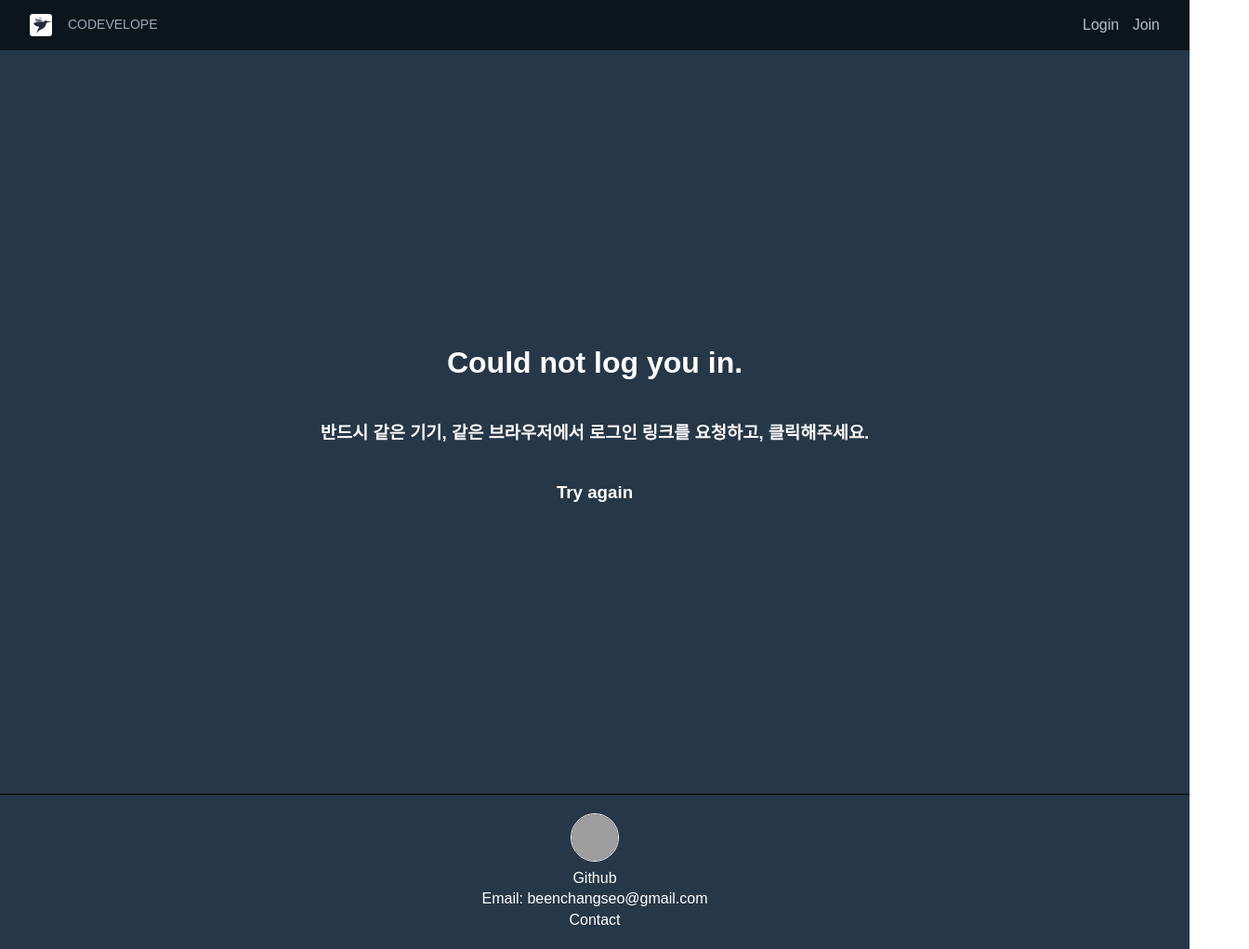
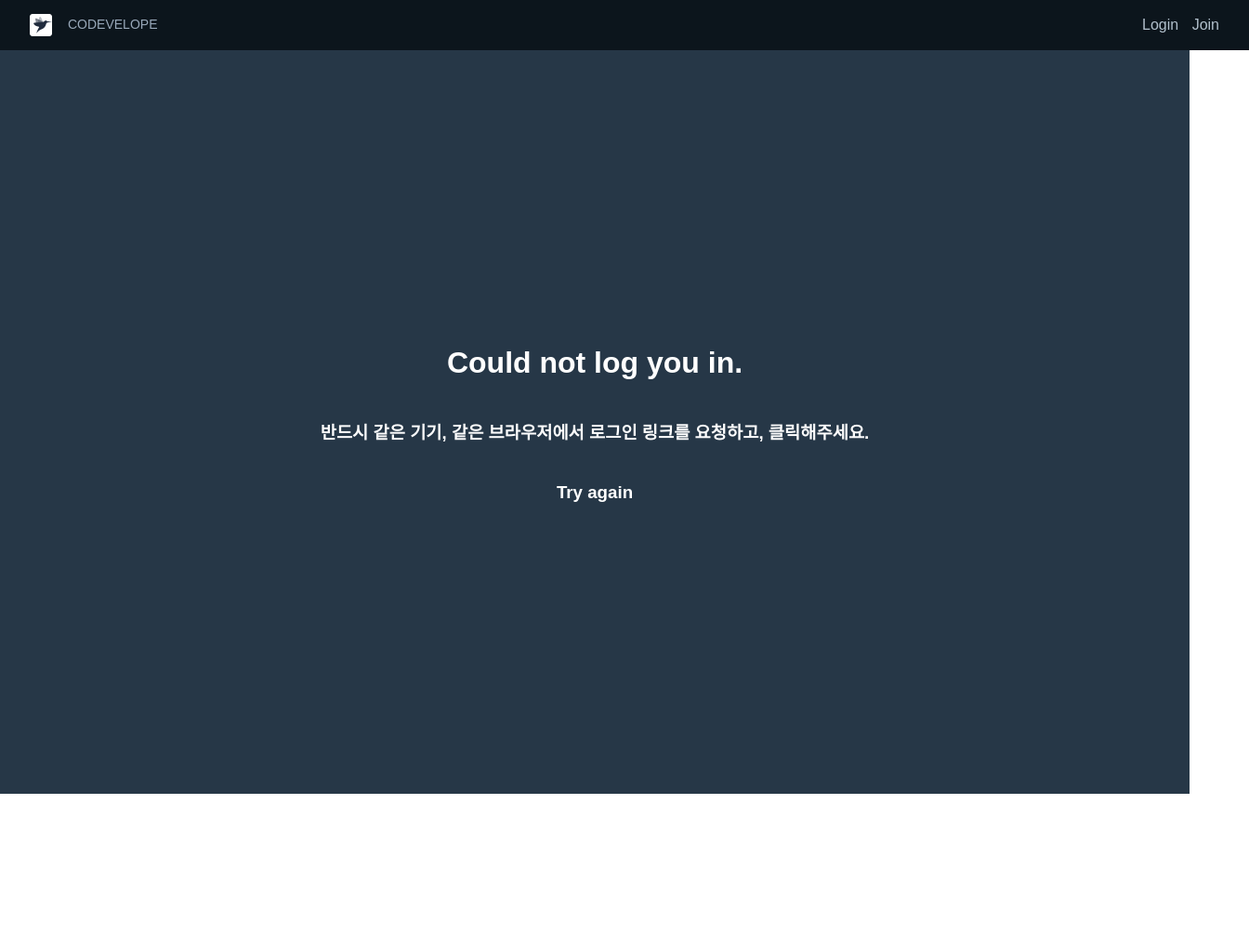
Before and after one commit to beenchangseo/codevelop, a Next.js app in the folder client/: page /auth/authentication-failed in a window 1280 px wide. Shown: the whole page at 93% size, 1344 px wide, since content can reach past the window. After the commit the page ends 854 px from the top, so only its background shows below. Built offline with nearby package versions, Linux system fonts and the light colour scheme; grey boxes are pictures that could not be loaded; a web font is replaced by a local one.

Commit message:
[프론트엔드] Footer Layout 제거 & 필요한 곳 import

```diff
--- a/client/components/Layout.tsx
+++ b/client/components/Layout.tsx
@@ -1,6 +1,7 @@
-import {ReactElement} from "react";
+import {ReactElement, useEffect} from "react";
 import TopNav from "./TopNav";
 import Footer from "./Footer";
+import {NextRouter, useRouter} from "next/router";
 
 
 type LayoutProps = {
@@ -8,24 +9,28 @@ type LayoutProps = {
 }
 
 const Layout = ({children}: LayoutProps) => {
-
+    const router:NextRouter = useRouter();
+    useEffect(()=>{
+        console.log(router)
+    },[router])
     return(
         <>
-            <div className={'nav'} style={{
-                position: "sticky",
-                top: 0,
-                backgroundColor: "#0c151c",
-                justifyContent: "center",
-                display: "flex"
-            }}>
+            <div className={'nav'}>
                 <TopNav user_name={children.props.user_name}/>
             </div>
-            <div className={'main'} style={{backgroundColor: "#263747"}}>
+            <div className={'main'}>
                 {children}
             </div>
-            <div className={'footer'} style={{backgroundColor: "#263747"}}>
-                <Footer/>
-            </div>
+            <style jsx>{`
+              .main{
+                background-color: #263747;
+              }
+              .nav{
+                position: sticky;
+                top: 0;
+                background-color: #0c151c;
+              }
+            `}</style>
         </>
     )
 }
```
Also changed, not shown: client/pages/index.tsx (+6 -2 lines).
